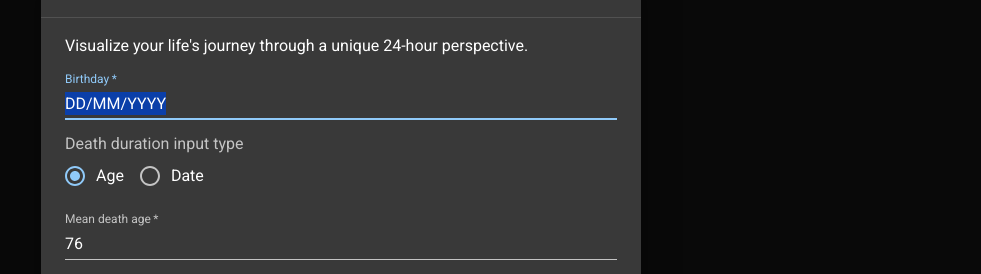
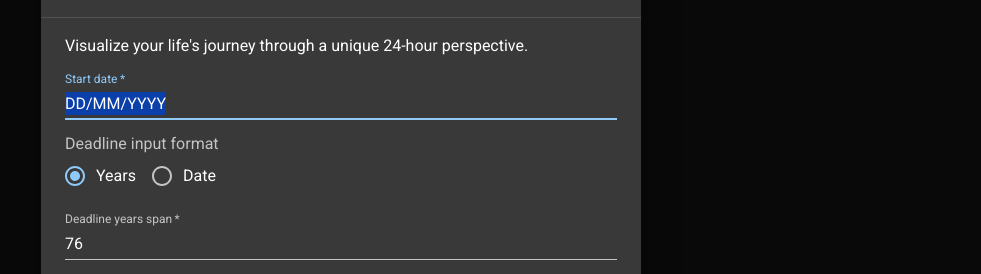
Before and after one commit to DenDeline/clock-website, a Next.js app: page / in a window 1280 px wide. Shown: the part 207-481 px from the top of the page, without its empty margins (299-1280 px from the left). Built offline with nearby package versions, Linux system fonts and the light colour scheme; what @mui/material-nextjs would draw is missing.

Commit message:
refactor: change naming convention

```diff
--- a/src/app/page.tsx
+++ b/src/app/page.tsx
@@ -31,7 +31,7 @@ import {
 
 import { DateField } from '@mui/x-date-pickers'
 import dayjs, { type Dayjs } from 'dayjs'
-import { useCallback, useEffect, useState } from 'react'
+import { useCallback, useEffect, useId, useState } from 'react'
 import { Controller, type SubmitHandler, useForm } from 'react-hook-form'
 
 import { z } from 'zod'
@@ -41,32 +41,26 @@ type ClockDeathInputVariantEnum = z.infer<typeof ClockDeathInputVariantEnum>
 
 const formSchema = z
   .object({
-    birthday: z
+    startDate: z
       .union([
-        z.custom<Dayjs>(dayjs.isDayjs, 'Birthday must not be empty'),
+        z.custom<Dayjs>(dayjs.isDayjs, 'Start date must not be empty'),
         z.string().transform(dayjs),
       ])
-      .refine((val) => val.isValid(), { message: 'Invalid date' })
-      .refine((val) => val.isBefore(dayjs(), 'd'), { message: 'Too young!' }),
+      .refine((val) => val.isValid(), { message: 'Invalid date' }),
   })
   .and(
     z.discriminatedUnion('variant', [
       z.object({
         variant: ClockDeathInputVariantEnum.extract(['age']),
-        meanDeathAge: z.coerce
-          .number()
-          .positive({
-            message: 'Mean death age must be greater than 0',
-          })
-          .max(dayjs().year(), {
-            message: 'Hello, Jesus. How are you doing today?',
-          }),
+        deadlineYears: z.coerce.number().positive({
+          message: 'Deadline years must be greater than 0',
+        }),
       }),
       z.object({
         variant: ClockDeathInputVariantEnum.extract(['date']),
-        meanDeathDate: z.custom<Dayjs>(
+        deadlineDate: z.custom<Dayjs>(
           dayjs.isDayjs,
-          'Birthday must not be empty',
+          'Deadline date must not be empty',
         ),
       }),
     ]),
@@ -76,23 +70,22 @@ type FormSchema = z.infer<typeof formSchema>
 
 const configSchema = z.object({
   variant: ClockDeathInputVariantEnum,
-  birthday: z
+  startDate: z
     .union([
-      z.custom<Dayjs>(dayjs.isDayjs, 'Birthday must not be empty'),
+      z.custom<Dayjs>(dayjs.isDayjs, 'Start date must not be empty'),
       z.string().transform(dayjs),
     ])
-    .refine((val) => val.isValid(), { message: 'Invalid date' })
-    .refine((val) => val.isBefore(dayjs(), 'd'), { message: 'Too young!' }),
+    .refine((val) => val.isValid(), { message: 'Invalid date' }),
   durationMs: z.coerce.number(),
 })
 
 export default function Home() {
   const [isInitialized, setIsInitialized] = useState(false)
 
-  const [inputVariant, setInputVariant] = useState<ClockDeathInputVariantEnum>(
-    ClockDeathInputVariantEnum.enum.age,
-  )
-  const [birthday, setBirthday] = useState<Dayjs | null>(null)
+  const [deadlineInputVariant, setDeadlineInputVariant] =
+    useState<ClockDeathInputVariantEnum>(ClockDeathInputVariantEnum.enum.age)
+  const deadlineInputVariantControlId = useId()
+  const [startDate, setStartDate] = useState<Dayjs | null>(null)
   const [durationMs, setDurationMs] = useState<number>(0)
 
   const [isConfigDialogOpen, setIsConfigDialogOpen] = useState(false)
@@ -101,10 +94,10 @@ export default function Home() {
   const { control, handleSubmit, reset, resetField } = useForm<FormSchema>({
     resolver: zodResolver(formSchema),
     defaultValues: {
-      variant: inputVariant,
-      birthday: birthday!,
-      meanDeathAge: 76,
-      meanDeathDate: null!,
+      variant: deadlineInputVariant,
+      startDate: startDate!,
+      deadlineYears: 76,
+      deadlineDate: null!,
     },
   })
 
@@ -113,17 +106,17 @@ export default function Home() {
       const config = JSON.parse(window.localStorage.getItem('config') || '{}')
       const result = configSchema.parse(config)
 
-      setBirthday(result.birthday)
-      setInputVariant(result.variant)
+      setStartDate(result.startDate)
+      setDeadlineInputVariant(result.variant)
       setDurationMs(result.durationMs)
 
-      const meanDeathDate = result.birthday.add(result.durationMs)
+      const deadlineDate = result.startDate.add(result.durationMs)
 
       reset({
         variant: result.variant,
-        birthday: result.birthday,
-        meanDeathAge: meanDeathDate.diff(result.birthday, 'y'),
-        meanDeathDate: meanDeathDate,
+        startDate: result.startDate,
+        deadlineYears: deadlineDate.diff(result.startDate, 'y'),
+        deadlineDate: deadlineDate,
       })
 
       setIsInitialized(true)
@@ -136,20 +129,20 @@ export default function Home() {
   const onSubmit: SubmitHandler<FormSchema> = (data) => {
     const newDurationMs = (
       data.variant === 'date'
-        ? data.meanDeathDate
-        : data.birthday.add(data.meanDeathAge, 'y')
-    ).diff(data.birthday)
+        ? data.deadlineDate
+        : data.startDate.add(data.deadlineYears, 'y')
+    ).diff(data.startDate)
 
     const config = {
       variant: data.variant,
-      birthday: data.birthday.format('YYYY-MM-DD'),
+      startDate: data.startDate.format('YYYY-MM-DD'),
       durationMs: newDurationMs,
     }
 
     window.localStorage.setItem('config', JSON.stringify(config))
 
-    setInputVariant(data.variant)
-    setBirthday(data.birthday)
+    setDeadlineInputVariant(data.variant)
+    setStartDate(data.startDate)
     setDurationMs(newDurationMs)
 
     setIsConfigDialogOpen(false)
@@ -157,15 +150,15 @@ export default function Home() {
 
   const handleDialogExited = useCallback(() => {
     setIsInitialized(true)
-    const meanDeathDate = birthday!.add(durationMs)
+    const deadlineDate = startDate!.add(durationMs)
 
     reset({
-      variant: inputVariant,
-      birthday: birthday!,
-      meanDeathAge: meanDeathDate.diff(birthday, 'y'),
-      meanDeathDate: meanDeathDate,
+      variant: deadlineInputVariant,
+      startDate: startDate!,
+      deadlineYears: deadlineDate.diff(startDate, 'y'),
+      deadlineDate,
     })
-  }, [birthday, durationMs, inputVariant, reset])
+  }, [startDate, durationMs, deadlineInputVariant, reset])
 
   return (
     <>
@@ -217,7 +210,7 @@ export default function Home() {
         justifyContent='center'
         alignItems='center'
       >
-        {birthday && <Clock birthday={birthday} durationMs={durationMs} />}
+        {startDate && <Clock startDate={startDate} durationMs={durationMs} />}
       </Grid2>
       <Dialog
         open={isConfigDialogOpen}
@@ -240,7 +233,7 @@ export default function Home() {
             perspective.
           </Typography>
           <Controller
-            name='birthday'
+            name='startDate'
             control={control}
             render={({
               field: { ref, ...fieldProps },
@@ -250,7 +243,7 @@ export default function Home() {
                 {...fieldProps}
                 inputRef={ref}
                 required
-                label='Birthday'
+                label='Start date'
                 variant='standard'
                 margin='dense'
                 fullWidth
@@ -272,23 +265,22 @@ export default function Home() {
             render={({ field, fieldState: { error } }) => (
               <>
                 <FormControl error={!!error} margin='dense'>
-                  <FormLabel id='demo-row-radio-buttons-group-label'>
-                    Death duration input type
+                  <FormLabel id={deadlineInputVariantControlId}>
+                    Deadline input format
                   </FormLabel>
                   <RadioGroup
                     {...field}
                     onTransitionEnd={() => {
-                      resetField('meanDeathDate')
-                      resetField('meanDeathAge')
+                      resetField('deadlineDate')
+                      resetField('deadlineYears')
                     }}
                     row
-                    aria-labelledby='demo-row-radio-buttons-group-label'
-                    name='row-radio-buttons-group'
+                    aria-labelledby={deadlineInputVariantControlId}
                   >
                     <FormControlLabel
                       value={ClockDeathInputVariantEnum.enum.age}
                       control={<Radio />}
-                      label='Age'
+                      label='Years'
                     />
                     <FormControlLabel
                       value={ClockDeathInputVariantEnum.enum.date}
@@ -301,13 +293,13 @@ export default function Home() {
                 {field.value === 'age' ? (
                   <Controller
                     key={'.01'}
-                    name={'meanDeathAge'}
+                    name={'deadlineYears'}
                     control={control}
                     render={({ field, fieldState: { error } }) => (
                       <TextField
                         {...field}
                         required
-                        label='Mean death age'
+                        label='Deadline years span'
                         variant='standard'
                         type='number'
                         margin='dense'
@@ -321,7 +313,7 @@ export default function Home() {
                 ) : (
                   <Controller
                     key={'.02'}
-                    name={'meanDeathDate'}
+                    name={'deadlineDate'}
                     control={control}
                     render={({
                       field: { ref, ...fieldProps },
@@ -331,7 +323,7 @@ export default function Home() {
                         {...fieldProps}
                         inputRef={ref}
                         required
-                        label='Mean death date'
+                        label='Deadline date'
                         variant='standard'
                         margin='dense'
                         fullWidth
--- a/src/components/Clock/Clock.tsx
+++ b/src/components/Clock/Clock.tsx
@@ -6,14 +6,14 @@ import dayjs, { type Dayjs } from 'dayjs'
 import { useCallback, useEffect, useRef, useState } from 'react'
 
 interface ClockProps {
-  birthday: Dayjs
+  startDate: Dayjs
   durationMs: number
 }
 
-function Clock({ birthday, durationMs }: ClockProps) {
+function Clock({ startDate, durationMs }: ClockProps) {
   const getLifePercentage = useCallback(
-    () => dayjs().diff(birthday) / durationMs,
-    [birthday, durationMs],
+    () => dayjs().diff(startDate) / durationMs,
+    [startDate, durationMs],
   )
 
   const [lifePercentage, setLifePercentage] = useState(getLifePercentage)
```
